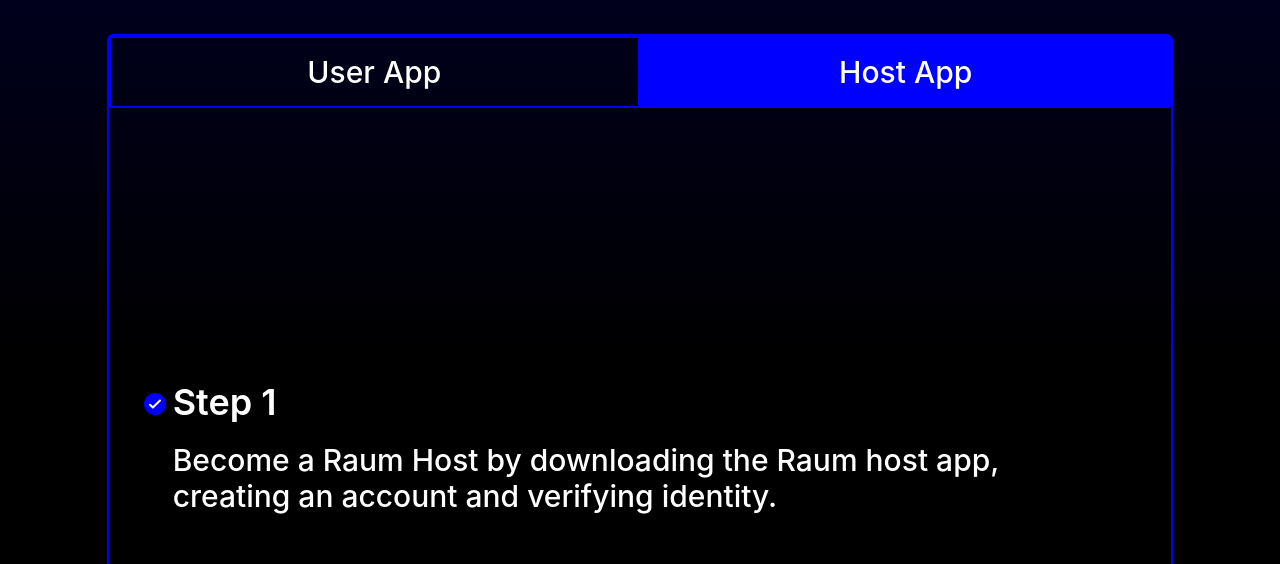
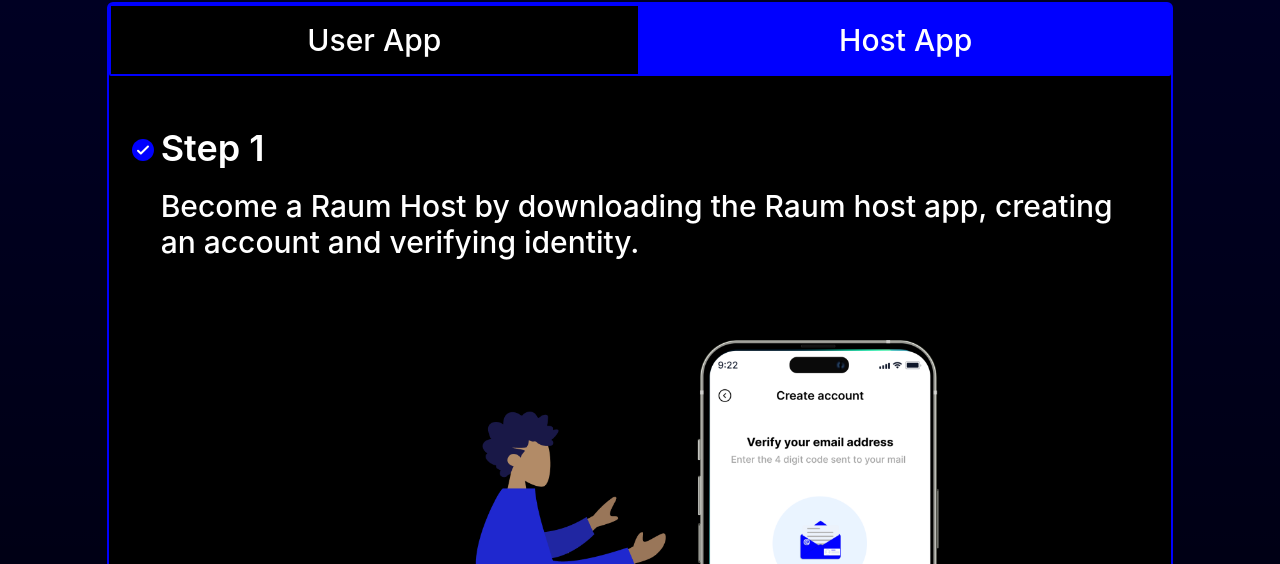
Before and after one commit to Raum-INC/raum-site, a React (Create React App) app: page /appguide in a window 1280 px wide. Both pictures are taken after a click on the button "Host App". Shown: the part 118-682 px from the top of the page. Built offline with nearby package versions, Linux system fonts and the light colour scheme.

Commit message:
Major Updates
Updates to the State affecting Modal and Hero

```diff
--- a/package.json
+++ b/package.json
@@ -12,6 +12,7 @@
     "react-dom": "^18.2.0",
     "react-icons": "^4.10.1",
     "react-router-dom": "^6.14.2",
+    "react-router-hash-link": "^2.4.3",
     "react-scripts": "5.0.1",
     "web-vitals": "^2.1.4",
     "zustand": "^4.4.1"
--- a/src/components/Hero.jsx
+++ b/src/components/Hero.jsx
@@ -3,9 +3,10 @@
 import { Assets } from "../assets";
 import Modal from "./Modal";
 import useBearStore from "../store/store";
+import { HashLink } from "react-router-hash-link";
 
 const Hero = () => {
-  const { toggle } = useBearStore();
+  const { toggle, toggleUser, toggleHost } = useBearStore();
 
   const componentVariant = {
     visible: {
@@ -96,15 +97,23 @@
             alt="hero-bkg"
             className="md:w-[1000px] mx-auto aspect-auto pt-10 px-8 md:absolute bottom-4 -z-[10]"
           />
-          <div className="w-full h-auto bg-black border border-primary p-6 flex flex-col justify-center items-center gap-8">
+          <div className="w-full h-auto bg-black border-2 md:border border-primary p-6 flex flex-col justify-center items-center gap-8">
             <h1 className="text-3xl font-semibold">Who are you?</h1>
             <div className="w-full h-auto flex flex-col justify-center items-center gap-5 md:flex-row">
-              <button className="p-3 w-full md:w-auto md:px-24 rounded-full border border-primary hover:bg-primary hover:tex-white transition-all duration-500">
+              <HashLink
+                onClick={toggleHost}
+                to="/appguide#host"
+                className="p-3 text-center w-full md:w-auto md:px-24 rounded-full border border-primary hover:bg-primary hover:tex-white transition-all duration-500"
+              >
                 Property Owner
-              </button>
-              <button className="p-3 w-full md:w-auto md:px-16 rounded-full border capitalize border-primary hover:bg-primary hover:tex-white transition-all duration-500">
+              </HashLink>
+              <HashLink
+                onClick={toggleUser}
+                to="/appguide#user"
+                className="p-3 text-center w-full md:w-auto md:px-16 rounded-full border capitalize border-primary hover:bg-primary hover:tex-white transition-all duration-500"
+              >
                 Just looking for property
-              </button>
+              </HashLink>
             </div>
           </div>
         </motion.div>
--- a/src/components/Modal.jsx
+++ b/src/components/Modal.jsx
@@ -33,7 +33,7 @@
               initial="hidden"
               animate="visible"
               exit="hidden"
-              className="w-full h-[90%] fixed flex flex-col bg-black border-2 border-primary p-4 md:p-8 md:px-12 rounded-t-3xl z-40"
+              className="w-full md:h-[85%] h-[90%] fixed flex flex-col bg-black border-2 border-primary p-4 md:p-8 md:px-12 rounded-t-3xl z-40 bottom-0"
             >
               <div className="relative">
                 <button
@@ -42,8 +42,12 @@
                 >
                   <IoMdClose className="text-xl md:text-4xl" />
                 </button>
-                <form action="/">
-                  <div className="flex flex-col justify-center items-center gap-5">
+                <form
+                  action="https://gmail.us13.list-manage.com/subscribe/post?u=946cfc9cb47b3cdfcec580292&amp;id=e2b8a86ef0&amp;f_id=00228ae5f0"
+                  method="post"
+                  target="_blank"
+                >
+                  <div className="flex flex-col justify-center items-center gap-10 md:gap-10">
                     <h2 className="mt-10 md:mt-0 font-semibold text-primary text-xl md:text-[55px] md:leading-[70px] text-center p-2">
                       Join us in creating sustainable spaces
                       <br className="hidden md:block" /> for life, not just
@@ -52,7 +56,7 @@
                     <p className="font-[400] text-sm text-center md:text-xl">
                       Be the first to try out our product and services
                     </p>
-                    <div className="w-full md:w-4/5 flex flex-col justify-center items-center gap-3 md:gap-10">
+                    <div className="w-full md:w-4/5 flex flex-col justify-center items-center gap-5 md:gap-10">
                       <div className="w-full flex flex-col md:flex-row justify-center items-center gap-3 md:gap-10">
                         <input
                           type="text"
--- a/src/components/appguide/Hero.jsx
+++ b/src/components/appguide/Hero.jsx
@@ -1,20 +1,59 @@
-import React, { useState } from "react";
+import React from "react";
 import { hostGuideData, userGuideData } from "../data";
+import useBearStore from "../../store/store";
+import { motion, AnimatePresence } from "framer-motion";
 
 const Hero = () => {
-  const [toggle, setToggle] = useState("user");
+  const { userType, toggleUser, toggleHost } = useBearStore();
 
-  const handleUser = () => setToggle("user");
-  const handleHost = () => setToggle("host");
+  const containerVariant = {
+    visible: {
+      opacity: 1,
+      translateY: 0,
+      transition: {
+        delay: 0.3,
+        type: "spring",
+        stiffness: 30,
+        duration: 2,
+      },
+    },
+    hidden: {
+      opacity: 0,
+      translateY: -50,
+    },
+  };
+
+  const userHostVariant = {
+    hidden: {
+      opacity: 0,
+      translateY: -150,
+    },
+    visible: {
+      opacity: 1,
+      translateY: 0,
+      transition: {
+        delay: 0.5,
+        type: "spring",
+        stiffness: 30,
+        duration: 2,
+      },
+    },
+  };
 
   return (
     <div className="w-full h-auto pt-8 flex justify-center items-center">
-      <div className="w-full md:w-10/12 flex flex-col gap-5 m-4 md:m-8 border-2 border-primary rounded-md">
+      <motion.div
+        variants={containerVariant}
+        initial="hidden"
+        animate="visible"
+        className="w-10/12 flex flex-col border-2 border-primary rounded-md bg-black"
+      >
         <div className="w-full flex">
           <button
-            onClick={handleUser}
+            onClick={toggleUser}
+            id="user"
             className={
-              toggle === "user"
+              userType === "user"
                 ? "w-full text-lg md:text-3xl font-medium bg-primary p-2 md:p-4 rounded-l-sm border-2 border-primary"
                 : "w-full text-lg md:text-3xl font-medium border-2 border-primary p-2 md:p-4 rounded-l-sm"
             }
@@ -22,9 +61,10 @@
             User App
           </button>
           <button
-            onClick={handleHost}
+            onClick={toggleHost}
+            id="host"
             className={
-              toggle === "host"
+              userType === "host"
                 ? "w-full text-lg md:text-3xl font-medium bg-primary p-2 md:p-4 rounded-r-sm border-2 border-primary"
                 : "w-full text-lg md:text-3xl font-medium border-2 border-primary p-2 md:p-4 rounded-r-sm"
             }
@@ -32,58 +72,76 @@
             Host App
           </button>
         </div>
-        <div className="w-full flex flex-col justify-center p-8">
+        <div className="w-full h-auto flex flex-col justify-center gap-5 p-4 md:p-8">
+          <AnimatePresence>
             {userGuideData.map((user, index) => (
               <div>
-              {toggle === "user" ? (
-                <ul
+                {userType === "user" ? (
+                  <motion.ul
+                    variants={userHostVariant}
+                    initial="hidden"
+                    animate="visible"
+                    exit="hidden"
                     key={index}
-                  className="w-full h-auto md:h-screen flex flex-col justify-center gap-2 md:gap-5 p-3 md:p-8"
+                    className="w-full flex flex-col p-5"
                   >
                     <li className="list-image-checkmark font-semibold text-lg md:text-4xl">
                       {user.title}
                     </li>
-                  <li className="font-medium text-base md:text-3xl">
+                    <li className="font-medium text-base md:text-3xl pt-5">
                       {user.description}
                     </li>
-                  <li className="w-full">
+                    <li className="w-full flex justify-center items-center">
                       <img
                         src={user.image}
                         alt="user-app-guide"
-                      className="w-[220px] pt-8 mx-auto"
+                        className={`pt-20 ${
+                          index === 0
+                            ? "w-3/4 md:w-2/3 mr-10"
+                            : "w-2/3 md:w-1/2"
+                        }`}
                       />
                     </li>
-                </ul>
-              ) : null}
-            </div>
-          ))}
-
-          {hostGuideData.map((user, index) => (
+                  </motion.ul>
+                ) : (
+                  hostGuideData.map((user, index) => (
                     <div>
-              {toggle === "host" ? (
-                <ul
+                      {userType === "host" ? (
+                        <motion.ul
+                          variants={userHostVariant}
+                          initial="hidden"
+                          animate="visible"
+                          exit="hidden"
                           key={index}
-                  className="w-full h-auto md:h-screen flex flex-col justify-center gap-2 md:gap-5 p-3 md:p-8"
+                          className="w-full flex flex-col p-5"
                         >
                           <li className="list-image-checkmark font-semibold text-lg md:text-4xl">
                             {user.title}
                           </li>
-                  <li className="font-medium text-base md:text-3xl">
+                          <li className="font-medium text-base md:text-3xl pt-5">
                             {user.description}
                           </li>
-                  <li className="w-full">
+                          <li className="w-full flex justify-center items-center">
                             <img
                               src={user.image}
                               alt="user-app-guide"
-                      className="w-[220px] pt-8 mx-auto"
+                              className={`pt-20 ${
+                                index === 0
+                                  ? "w-3/4 md:w-2/3 mr-10"
+                                  : "w-2/3 md:w-1/2"
+                              }`}
                             />
                           </li>
-                </ul>
+                        </motion.ul>
                       ) : null}
                     </div>
+                  ))
+                )}
+              </div>
             ))}
+          </AnimatePresence>
         </div>
-      </div>
+      </motion.div>
     </div>
   );
 };
--- a/src/store/store.js
+++ b/src/store/store.js
@@ -6,6 +6,9 @@
   nav: false,
   toggleNav: () => set((state) => ({ nav: !state.nav })),
   falseNav: () => set((state) => ({ nav: (state.nav = false) })),
+  userType: "user",
+  toggleUser: () => set({ userType: "user" }),
+  toggleHost: () => set({ userType: "host" }),
 }));
 
 export default useBearStore;
```
Also changed, not shown: 1 other file (tests, documents, lock files or other folders). Lines whose indentation alone changed are shown as unchanged.
